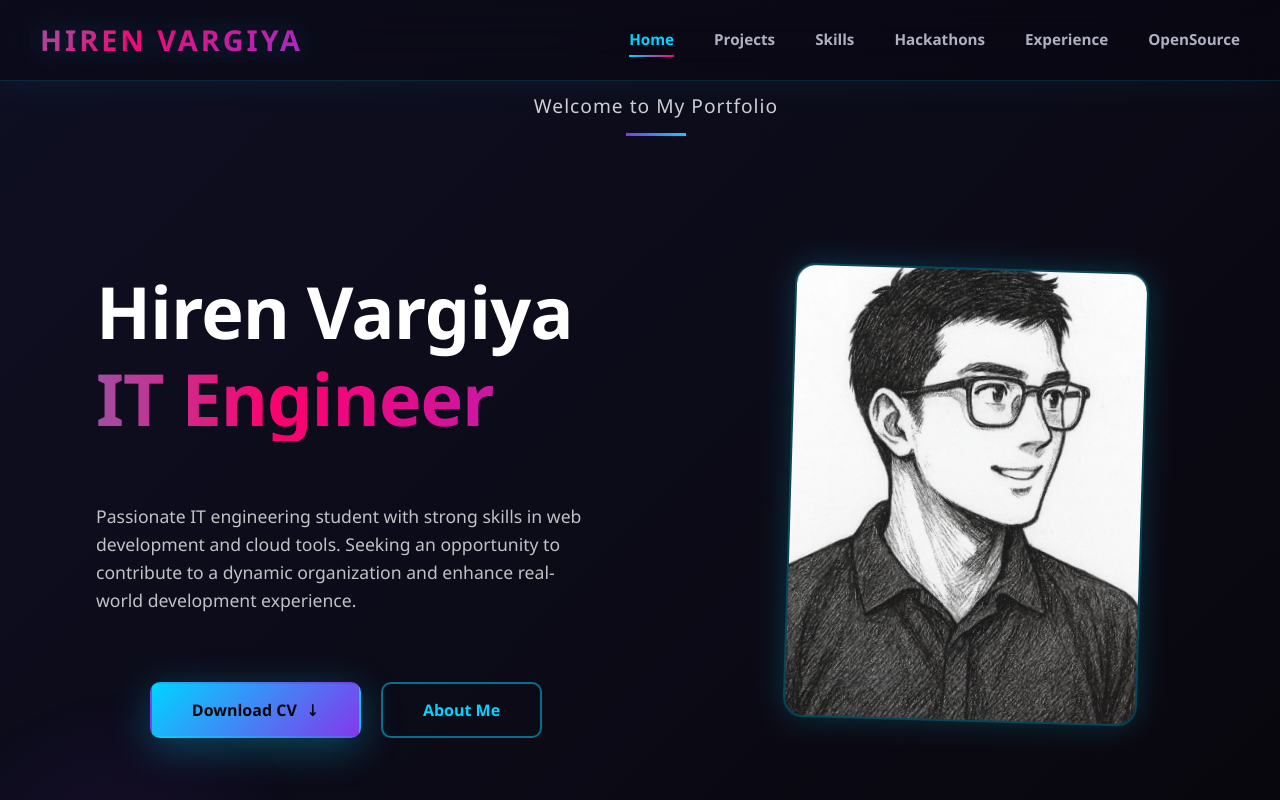
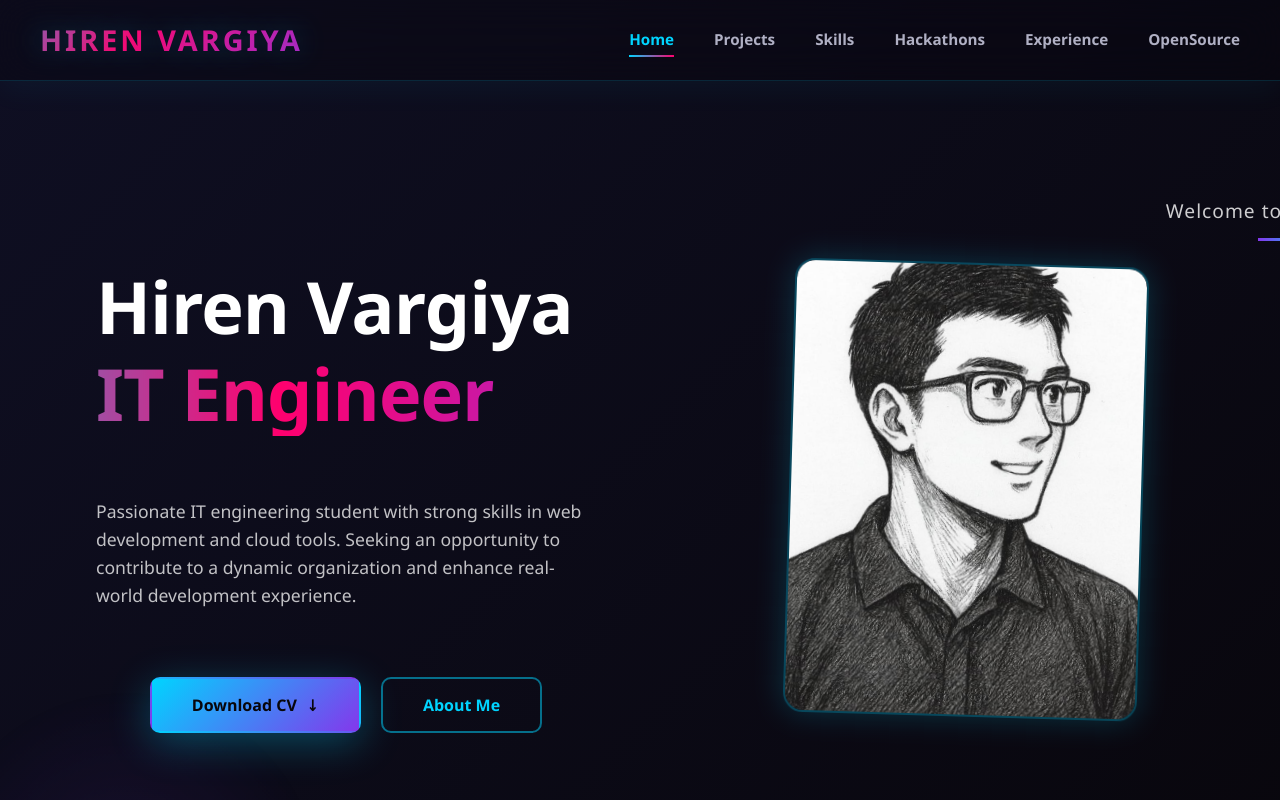
Before and after one commit to HRVargiya-2000s/Hiren-s-Portfolio, a React (Vite) app: page / in a window 1280 px wide. Shown: the top 800 px of the page. Built offline with nearby package versions, Linux system fonts and the light colour scheme.

Commit message:
Fix 2-column layout - move header to absolute position so it doesn't affect grid

```diff
--- a/src/components/Home.css
+++ b/src/components/Home.css
@@ -49,7 +49,7 @@
   z-index: 1;
   margin: 0 auto;
   row-gap: 1.5rem;
-  padding: 0 2rem;
+  padding: 120px 2rem 0;
 }
 
 .home-content {
@@ -63,11 +63,13 @@
 }
 
 .home-header {
-  margin-bottom: 1rem;
-  margin-top: 0;
+  position: absolute;
+  top: 100px;
+  left: 50%;
+  transform: translateX(-50%);
+  width: 100%;
   text-align: center;
-  grid-column: 1 / -1;
-  width: 100%;
+  z-index: 2;
 }
 
 .home-header h2 {
```
